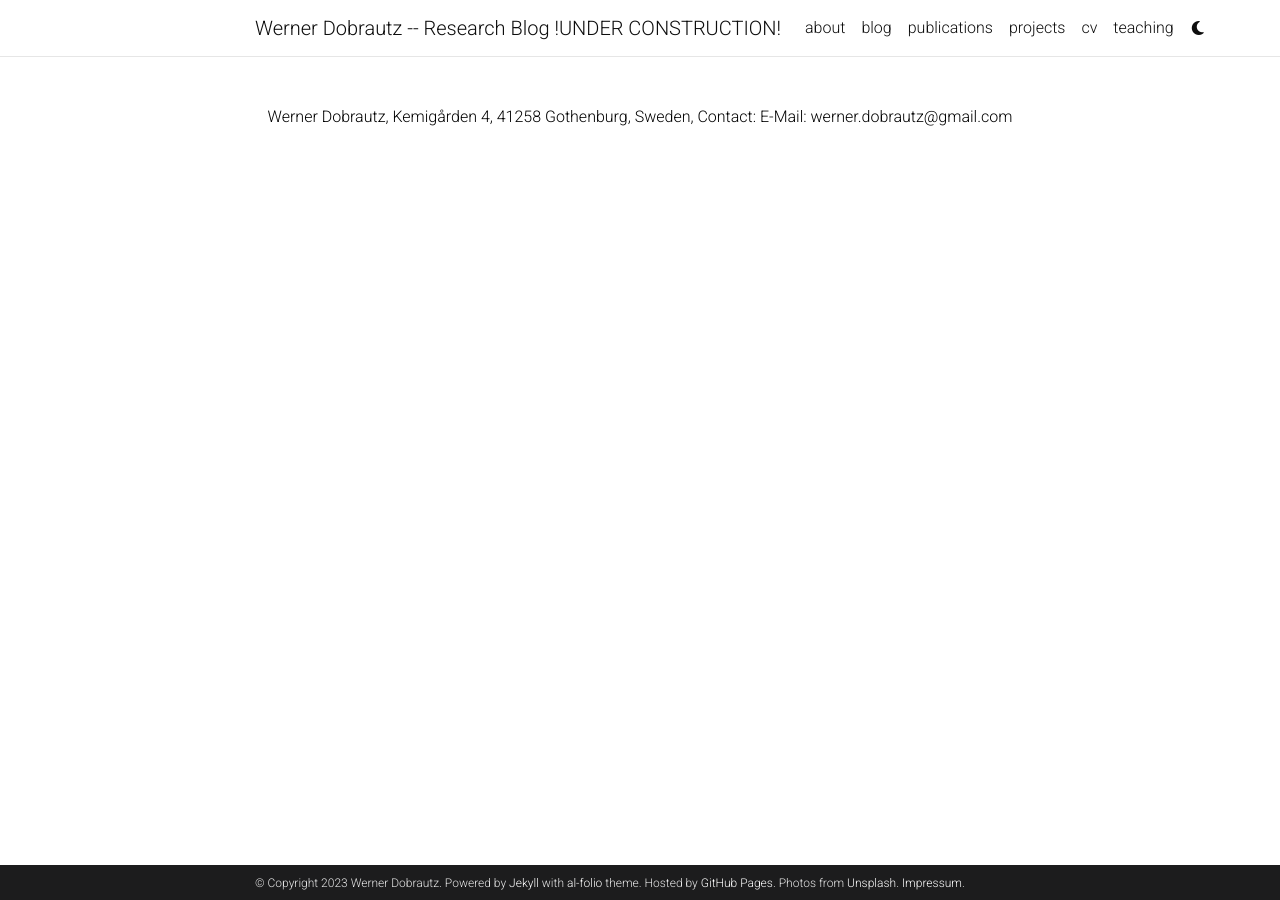
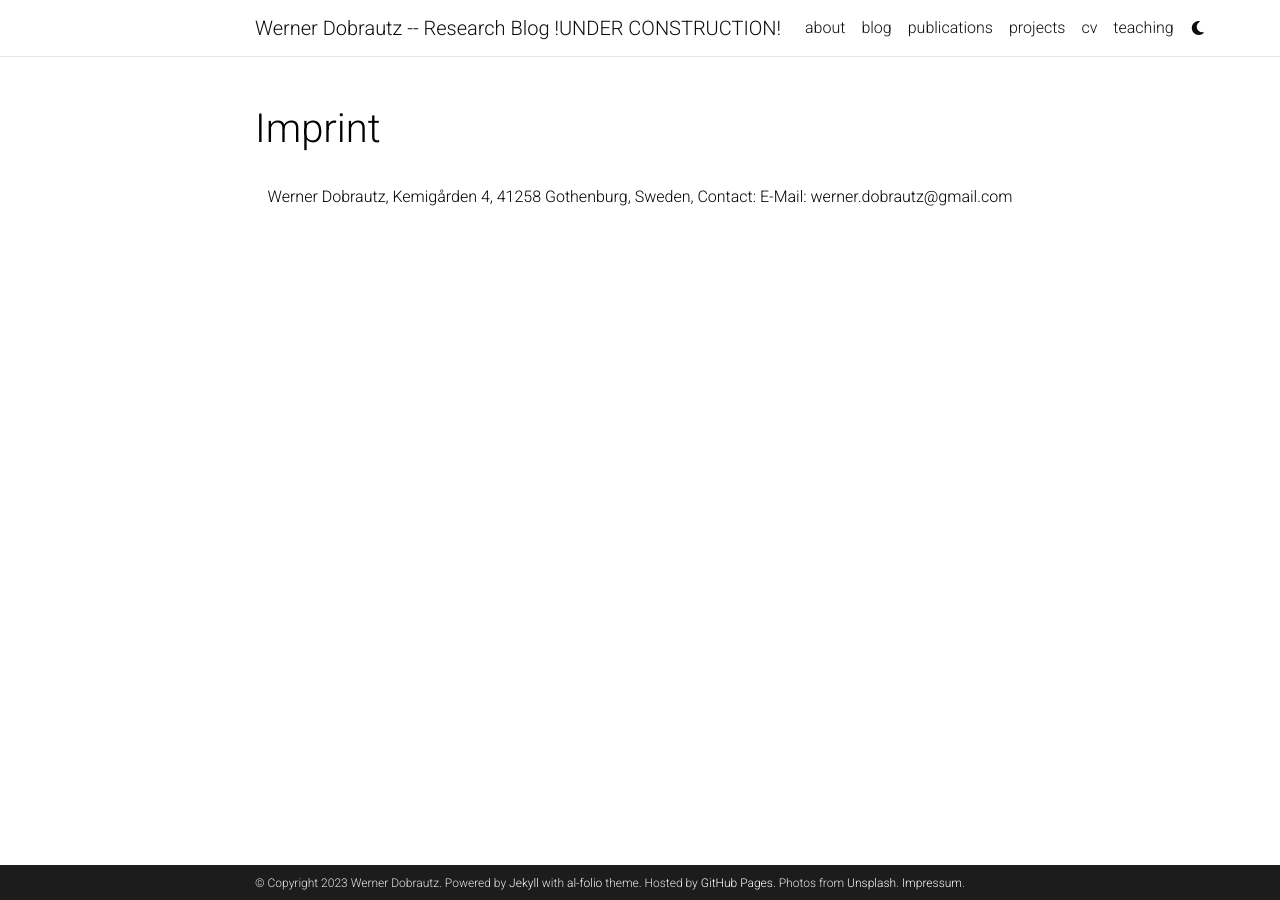
Before and after one commit to dobrautz/dobrautz.github.io, a Jekyll site: the page built from _pages/impressum.md, in a window 1280 px wide. Built offline with Jekyll 4.4.1, drawn with Linux system fonts in a browser that asks for light colours; comment, search, counter and statistics services are not loaded; a style sheet for code colours, icons or effects is not loaded.

Commit message:
Update impressum.html

```diff
--- a/_layouts/impressum.html
+++ b/_layouts/impressum.html
@@ -5,7 +5,7 @@ layout: default
         <div class="post">
 
           <header class="post-header">
-            <h1 class="post-title">{{ Imprint }}</h1>
+            <h1 class="post-title">{{ "Imprint" }}</h1>
             <p class="post-description">{{ page.description }}</p>
           </header>
 
```
